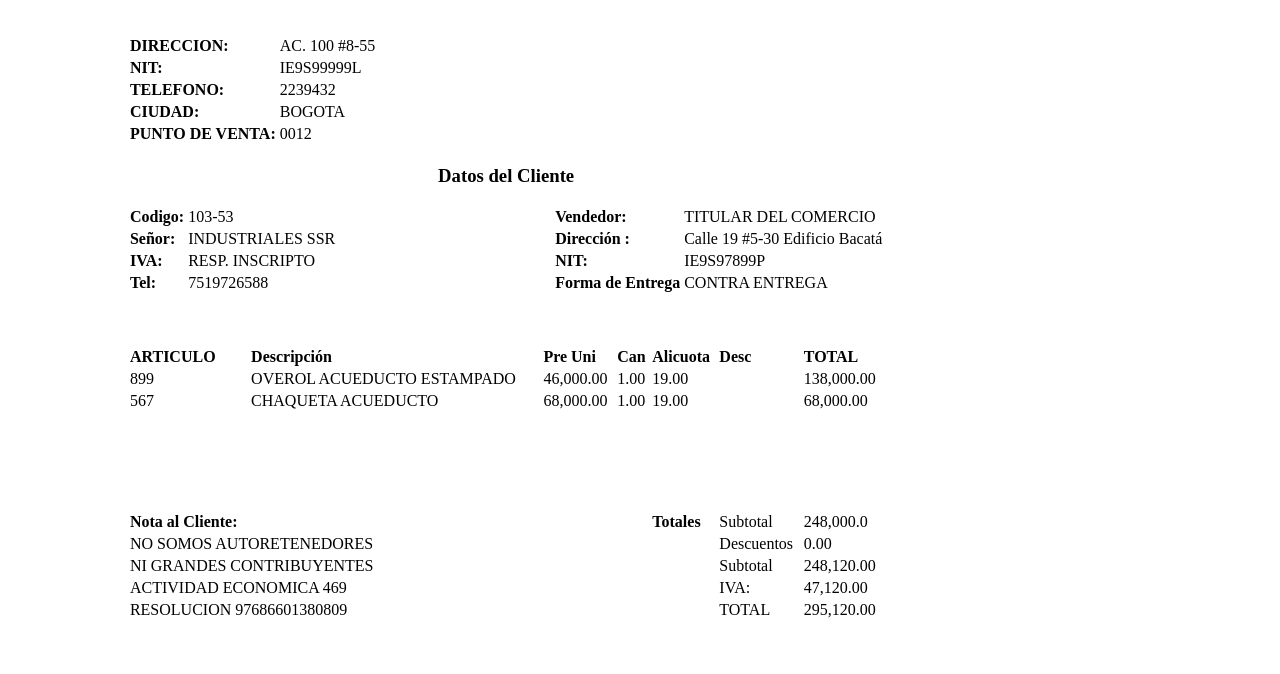
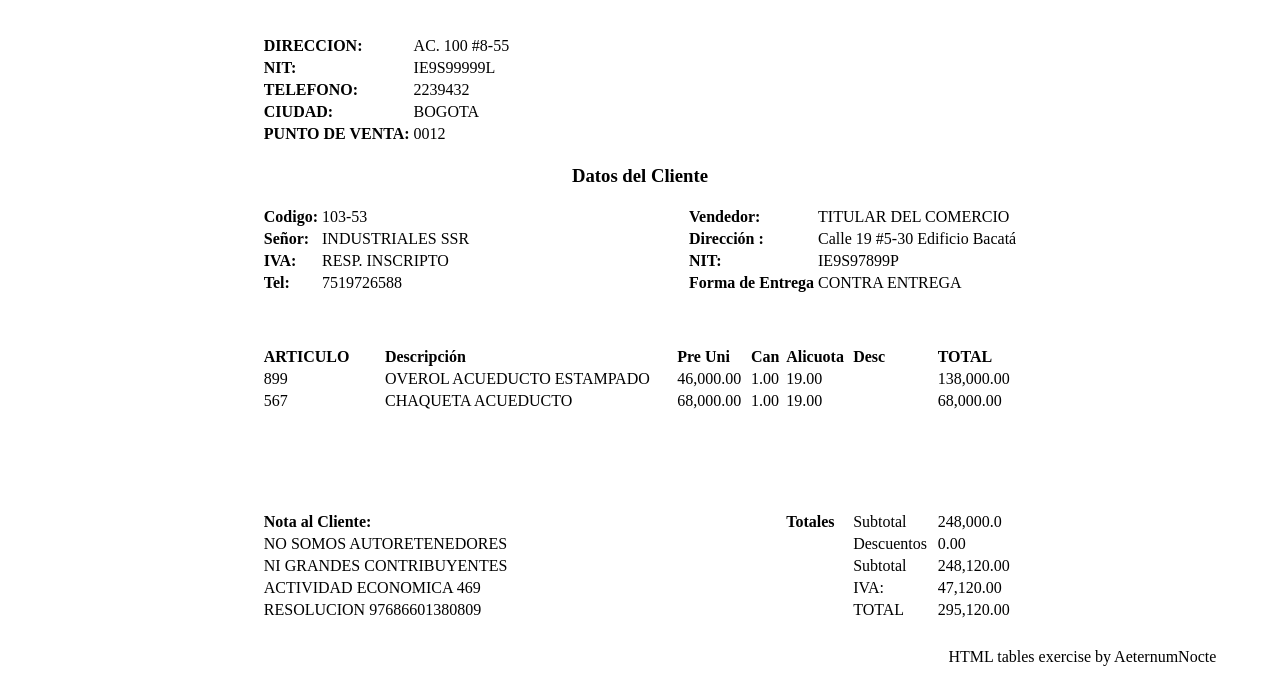
Before and after one commit to AeternumNocte/html-tables, a plain HTML site: page index.html in a window 1280 px wide. Shown: the part 235-909 px from the top of the page. Before the commit the page ends 865 px from the top, so only its background shows below. Drawn offline with Linux system fonts and the light colour scheme.

Commit message:
Update styles.css

```diff
--- a/styles.css
+++ b/styles.css
@@ -1,6 +1,7 @@
 body {
     display: flex;
-    justify-content: center;
+    align-items: center;
+    flex-direction: column;
 }
 
 .invoiceBody {
@@ -73,3 +74,8 @@ td {
     padding-top: 100px;
 
 }
+.footer {
+    margin-top: 2%;
+    margin-left: 70%;
+    color: black;
+}
```
